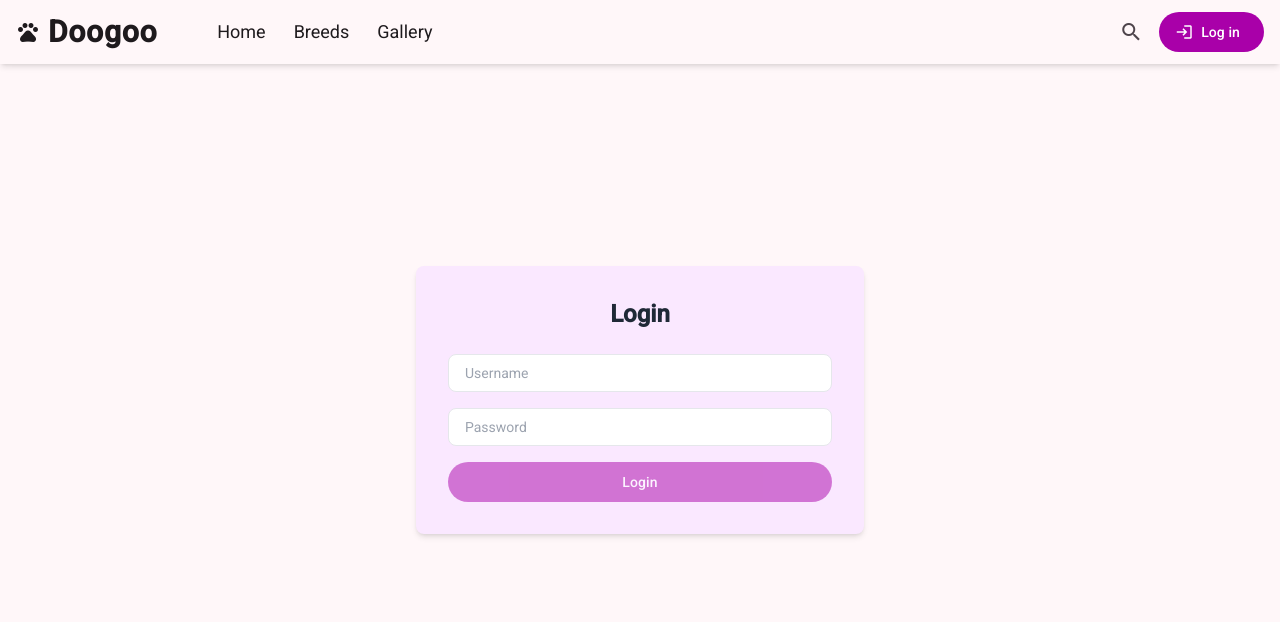
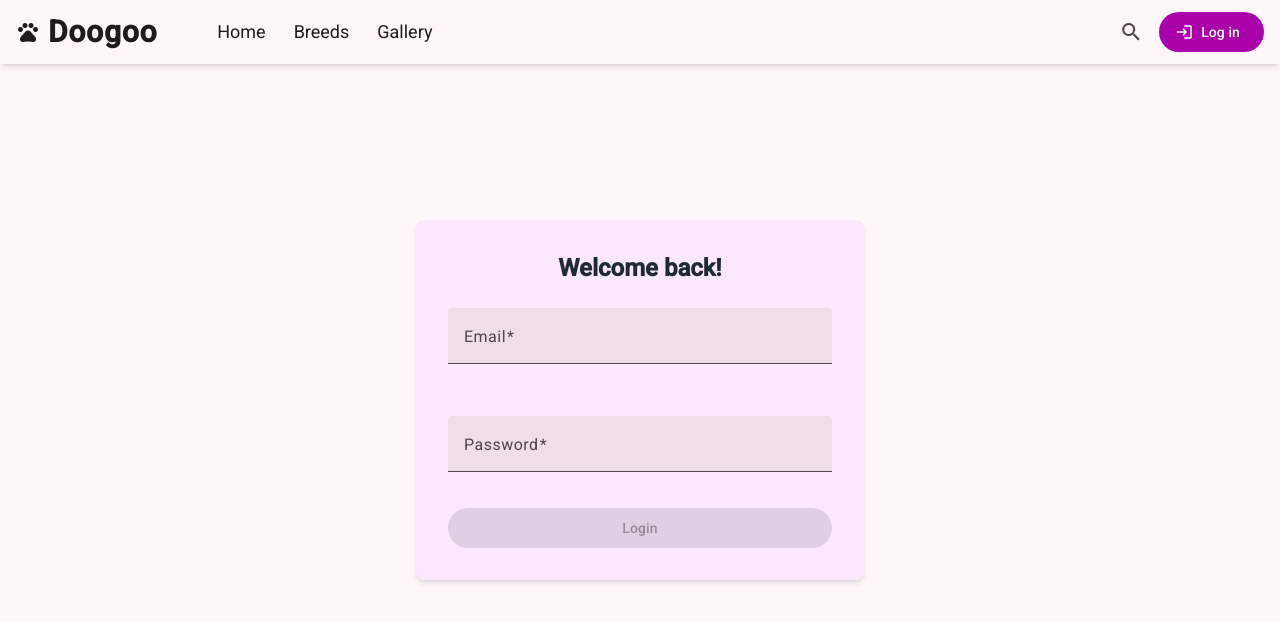
Before and after one commit to msgsummerpractice/henrietta_veress, an Angular app in the folder Angular/my-angular-app/: page /login in a window 1280 px wide. Shown: the top 622 px of the page. Built offline with nearby package versions, Linux system fonts and the light colour scheme.

Commit message:
Added login form

```diff
--- a/Angular/my-angular-app/src/app/home-component/home-component.ts
+++ b/Angular/my-angular-app/src/app/home-component/home-component.ts
@@ -10,7 +10,6 @@ import { DogService } from './dog-service';
   selector: 'Home',
   imports: [MatButton, MatToolbarModule, WordCountPipe, App],
   templateUrl: './home-component.html',
-  styleUrl: './home-component.css',
   providers: [DogService],
 })
 export class HomeComponent {
--- a/Angular/my-angular-app/src/app/login-component/login-component.html
+++ b/Angular/my-angular-app/src/app/login-component/login-component.html
@@ -1,26 +1,39 @@
 <div class="min-h-screen flex items-center justify-center">
   <div class="bg-fuchsia-100 p-8 rounded-lg shadow-md w-full max-w-md">
-    <h2 class="text-2xl font-bold text-gray-800 mb-6 text-center">Login</h2>
+    <h2 class="text-2xl font-bold text-gray-800 mb-6 text-center">Welcome back!</h2>
 
+    <form novalidate [formGroup]="loginFormGroup" (ngSubmit)="onFormSubmit()">
       <div class="space-y-4">
-      <input
-        type="text"
-        placeholder="Username"
-        class="bg-white w-full px-4 py-2 border rounded-lg"
-      />
-      <input
-        type="password"
-        placeholder="Password"
-        class="bg-white w-full px-4 py-2 border rounded-lg"
-      />
+        <mat-form-field class="w-full">
+          <mat-label>Email</mat-label>
+          <input matInput type="text" formControlName="email" placeholder="pat@example.com" />
+          @if (loginFormGroup.controls.email.hasError('required')) {
+            <mat-error>Email is required.</mat-error>
+          } @else if (loginFormGroup.controls.email.hasError('email')) {
+            <mat-error>Not a valid email format.</mat-error>
+          }
+        </mat-form-field>
+
+        <mat-form-field class="w-full">
+          <mat-label>Password</mat-label>
+          <input matInput type="password" formControlName="password"/>
+          @if (loginFormGroup.controls.password.hasError('required')) {
+            <mat-error>Password is required.</mat-error>
+          } @else if (loginFormGroup.controls.password.hasError('minlength')) {
+            <mat-error>Password must be at least 6 characters.</mat-error>
+          }
+        </mat-form-field>
+
         <button
           mat-flat-button
           color="primary"
-        class="w-full py-2 rounded-lg opacity-50"
-        (click)="onLogin()"
+          type="submit"
+          class="w-full py-2 rounded-lg"
+          [disabled]="loginFormGroup.invalid"
         >
           Login
         </button>
       </div>
+    </form>
   </div>
 </div>
--- a/Angular/my-angular-app/src/app/login-component/login-component.ts
+++ b/Angular/my-angular-app/src/app/login-component/login-component.ts
@@ -1,20 +1,37 @@
 import { Component, inject } from '@angular/core';
-import { MatAnchor } from '@angular/material/button';
+import { MatAnchor, MatButton } from '@angular/material/button';
 import { AuthService } from '../services/auth-service';
 import { Router } from '@angular/router';
+import {
+  FormControl,
+  NonNullableFormBuilder,
+  ReactiveFormsModule,
+  Validators,
+} from '@angular/forms';
+import { MatFormFieldModule } from '@angular/material/form-field';
+import { MatInputModule } from '@angular/material/input';
+
+type LoginForm = {
+  email: FormControl<string>;
+  password: FormControl<string>;
+};
 
 @Component({
   selector: 'LoginPage',
-  imports: [MatAnchor],
+  imports: [MatAnchor, MatButton, ReactiveFormsModule, MatFormFieldModule, MatInputModule],
   templateUrl: './login-component.html',
-  styleUrl: './login-component.css',
 })
 export class LoginComponent {
-  private readonly authService = inject(AuthService);
-  private readonly router = inject(Router);
+  private readonly _formBuilder = inject(NonNullableFormBuilder);
 
-  onLogin() {
-    this.authService.login();
-    this.router.navigate(['/home']);
+  protected readonly loginFormGroup = this._formBuilder.group<LoginForm>({
+    email: this._formBuilder.control('', [Validators.required, Validators.email]),
+    password: this._formBuilder.control('', [Validators.required, Validators.minLength(6)]),
+  });
+
+  onFormSubmit(): void {
+    if (this.loginFormGroup.valid) {
+      console.log('getRawValue():', this.loginFormGroup.getRawValue());
+    }
   }
 }
--- a/Angular/my-angular-app/src/app/navbar-component/navbar-component.ts
+++ b/Angular/my-angular-app/src/app/navbar-component/navbar-component.ts
@@ -16,6 +16,5 @@ import { RouterLink, RouterLinkActive } from '@angular/router';
     RouterLinkActive,
   ],
   templateUrl: './navbar-component.html',
-  styleUrl: './navbar-component.css',
 })
 export class NavbarComponent {}
--- a/Angular/my-angular-app/src/app/not-found-component/not-found-component.ts
+++ b/Angular/my-angular-app/src/app/not-found-component/not-found-component.ts
@@ -7,6 +7,5 @@ import { MatIconModule } from '@angular/material/icon';
   selector: 'NotFoundPage',
   imports: [RouterLink, MatAnchor, MatIconModule],
   templateUrl: './not-found-component.html',
-  styleUrl: './not-found-component.css',
 })
 export class NotFoundComponent {}
```
Lines whose indentation alone changed are shown as unchanged.
